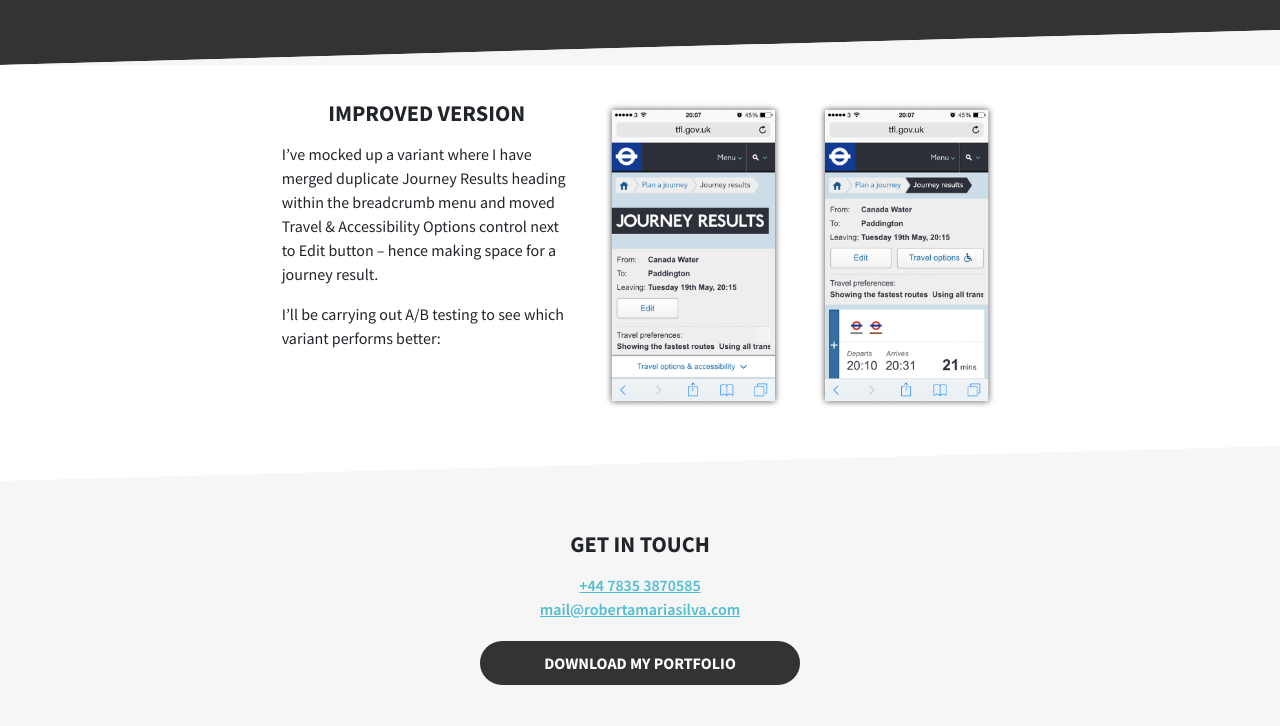
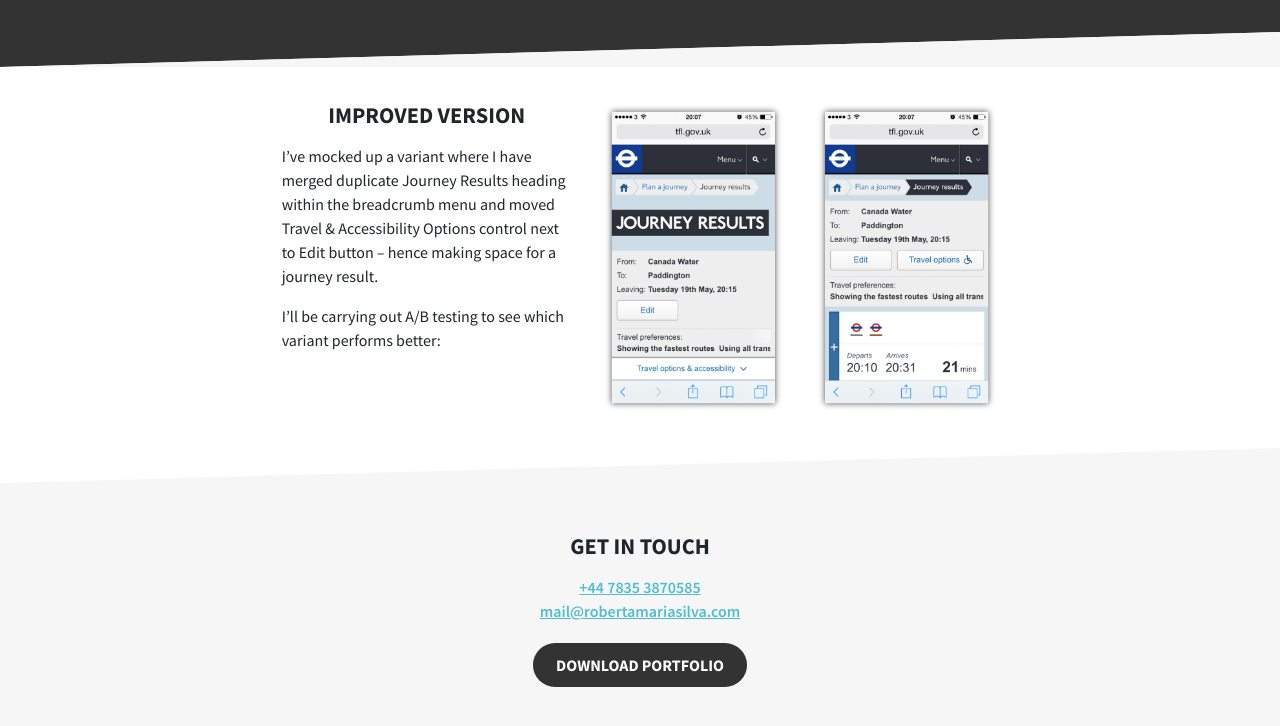
Before and after one commit to robertamariasilva/portfolio, a plain HTML site: page project-design-improvements.html in a window 1280 px wide. Shown: the part 1110-1836 px from the top of the page. Drawn offline with Linux system fonts and the light colour scheme.

Commit message:
Updated footer CTA, aligned CTA content vertically

```diff
--- a/css/final.css
+++ b/css/final.css
@@ -112,6 +112,7 @@ h4 {
     font-size: 1em;
     font-weight: 700;
     text-decoration: none;
+    vertical-align: middle;
     transition: all 0.2s;
 }
 
--- a/project-design-improvements.html
+++ b/project-design-improvements.html
@@ -132,7 +132,7 @@
 
             <a class="col-12" href="mailto:mail@robertamariasilva.com">mail@robertamariasilva.com</a>
 
-            <a class="btn-primary col-6 col-md-3" href="portfolio.pdf">Download my portfolio</a>
+            <a class="btn-primary col-8 col-md-3 col-lg-2" href="portfolio.pdf">Download portfolio</a>
         </div>
     </footer>
 
```
